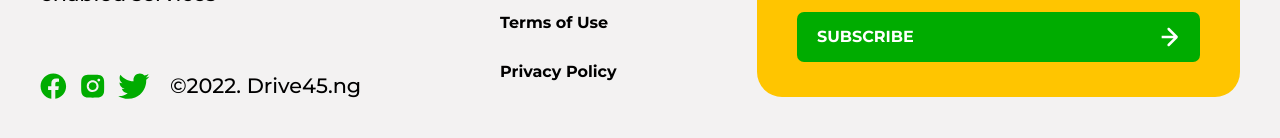
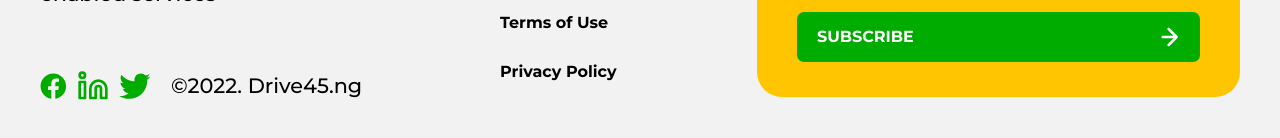
Before and after one commit to gloverola/drive45, a Next.js app: page / in a window 1280 px wide. Shown: the part 5494-5632 px from the top of the page. Built offline with nearby package versions, Linux system fonts and the light colour scheme.

Commit message:
feat: update

```diff
--- a/src/components/Footer.jsx
+++ b/src/components/Footer.jsx
@@ -3,7 +3,7 @@ import styled from "styled-components";
 import Link from "next/link";
 import Logo from "../../public/assets/logo.svg";
 import FacebookLogo from "../../public/assets/facebook-logo.svg";
-import InstaLogo from "../../public/assets/insta-logo.svg";
+import LinkedInLogo from "../../public/assets/linkedin-logo.svg";
 import TwitterLogo from "../../public/assets/twitter-logo.svg";
 import EnterIcon from "../../public/assets/enter-icon.svg";
 import { device } from "constants/breakpoints";
@@ -25,8 +25,12 @@ const Footer = () => {
               <a href='http://' target='_blank' rel='noopener noreferrer'>
                 <FacebookLogo />
               </a>
-              <a href='http://' target='_blank' rel='noopener noreferrer'>
-                <InstaLogo />
+              <a
+                href='https://www.linkedin.com/company/drive45-mobility-limited/'
+                target='_blank'
+                rel='noopener noreferrer'
+              >
+                <LinkedInLogo />
               </a>
               <a href='http://' target='_blank' rel='noopener noreferrer'>
                 <TwitterLogo />
--- a/src/components/about/PeopleSection.jsx
+++ b/src/components/about/PeopleSection.jsx
@@ -92,7 +92,11 @@ const PeopleSection = () => {
           <p>Contact Us:</p>
 
           <div className='icons'>
-            <a href='http://' target='_blank' rel='noopener noreferrer'>
+            <a
+              href='https://wa.me/+2349139378969'
+              target='_blank'
+              rel='noopener noreferrer'
+            >
               <WhatsAppLogo />
             </a>
             <div className='line'></div>
--- a/src/components/home/StatsSections.jsx
+++ b/src/components/home/StatsSections.jsx
@@ -45,7 +45,11 @@ const StatsSction = () => {
               <p>Contact Us:</p>
 
               <div className='icons'>
-                <a href='http://' target='_blank' rel='noopener noreferrer'>
+                <a
+                  href='https://wa.me/+2349139378969'
+                  target='_blank'
+                  rel='noopener noreferrer'
+                >
                   <WhatsAppLogo />
                 </a>
                 <div className='line'></div>
```
Also changed, not shown: public/assets/car1.png, public/assets/linkedin-logo.svg (added).
